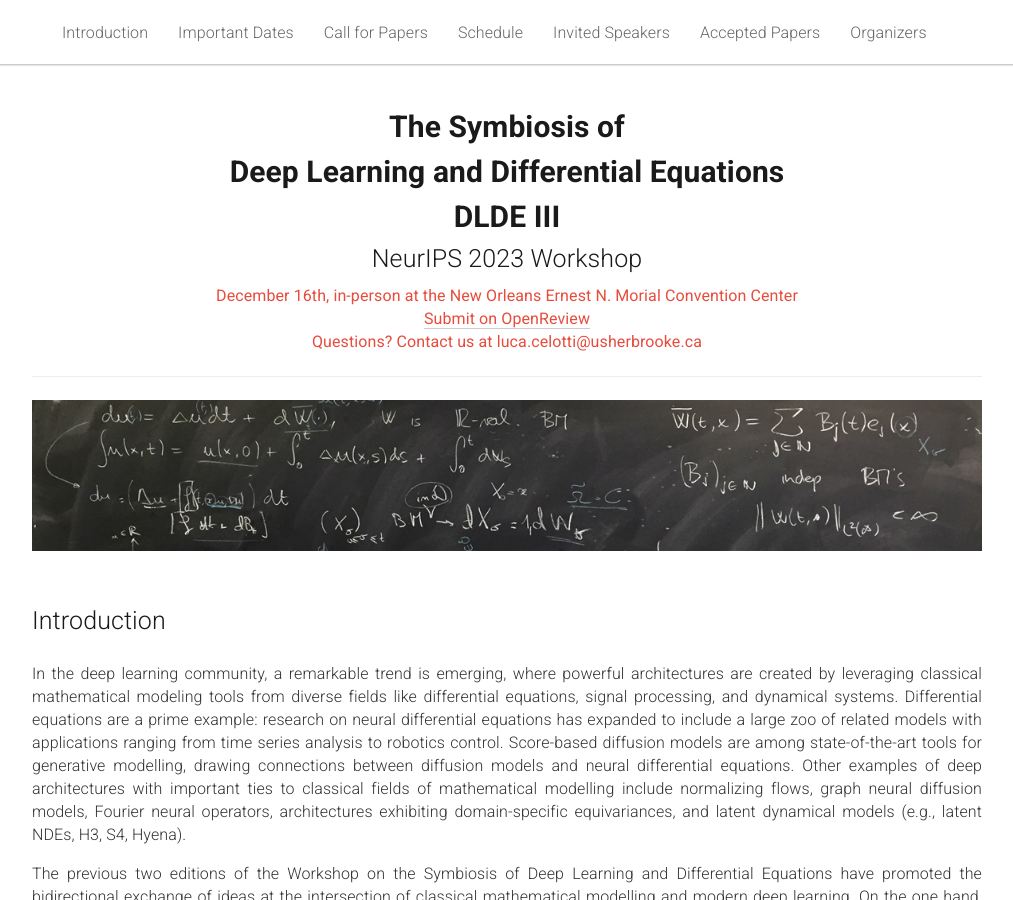
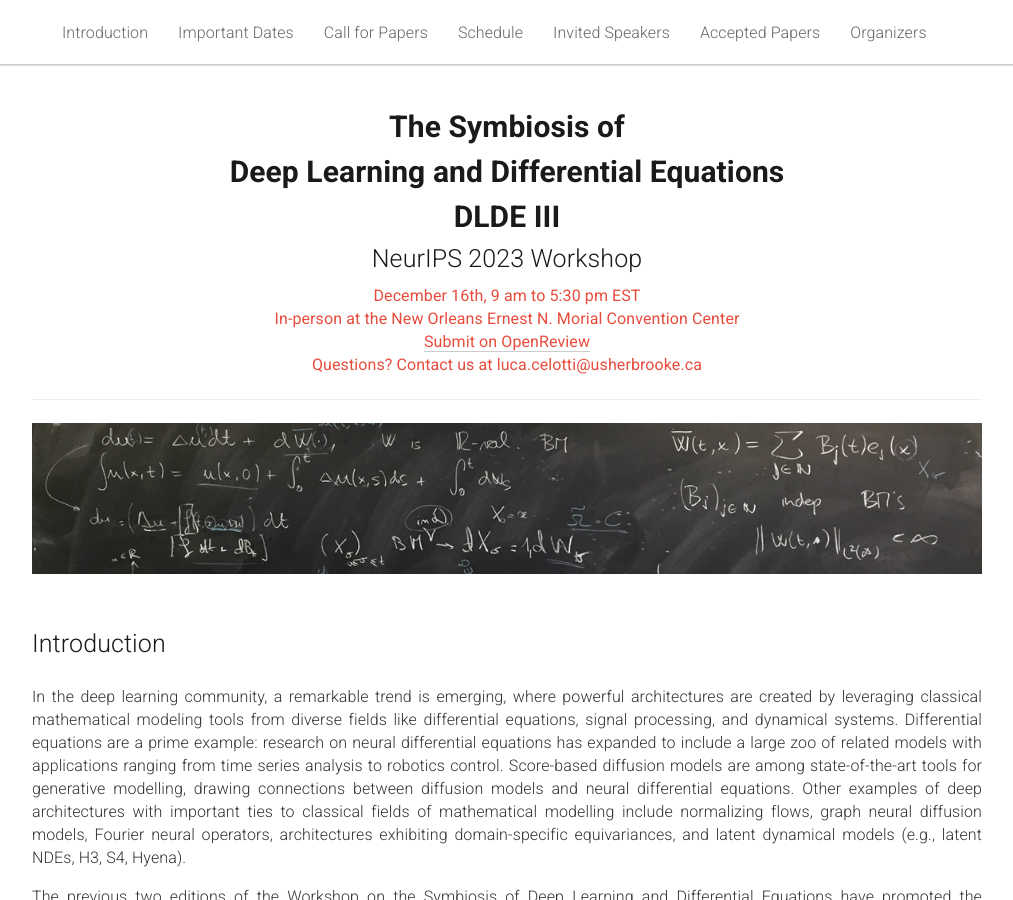
Before and after one commit to dlde-2023/dlde-2023.github.io, a Jekyll site: the page built from _pages/home.md, in a window 1280 px wide and 900 px high. Shown: the whole window, without its empty margins (133-1146 px from the left). Built offline with Jekyll 4.4.1, drawn with Linux system fonts in a browser that asks for light colours.

Commit message:
Adding in hours of workshop

```diff
--- a/_pages/home.md
+++ b/_pages/home.md
@@ -19,7 +19,10 @@ acknowledgements: ""
     <center><h1>DLDE III </h1></center>
     <center><h2>NeurIPS 2023 Workshop</h2></center>
     <center><span style="color:#e74c3c;font-weight:400;">
-      December 16th, in-person at the New Orleans Ernest N. Morial Convention Center
+      December 16th, 9 am to 5:30 pm EST
+    </span></center>
+    <center><span style="color:#e74c3c;font-weight:400;">
+      In-person at the New Orleans Ernest N. Morial Convention Center
     </span></center>
     <center><span style="color:#e74c3c;font-weight:400;">
       <a href="[url](https://openreview.net/group?id=NeurIPS.cc/2023/Workshop/DLDE)">Submit on OpenReview</a>
```
